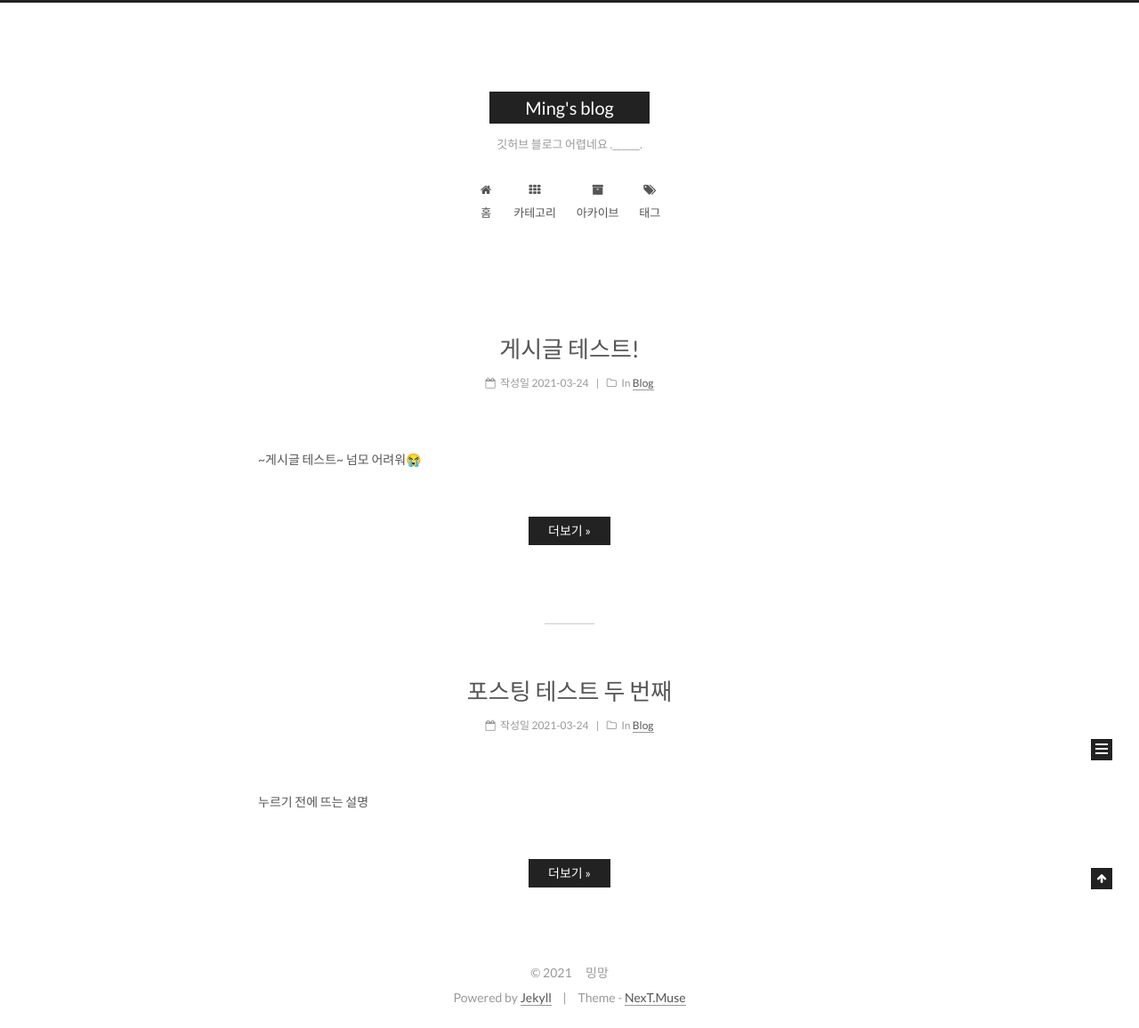
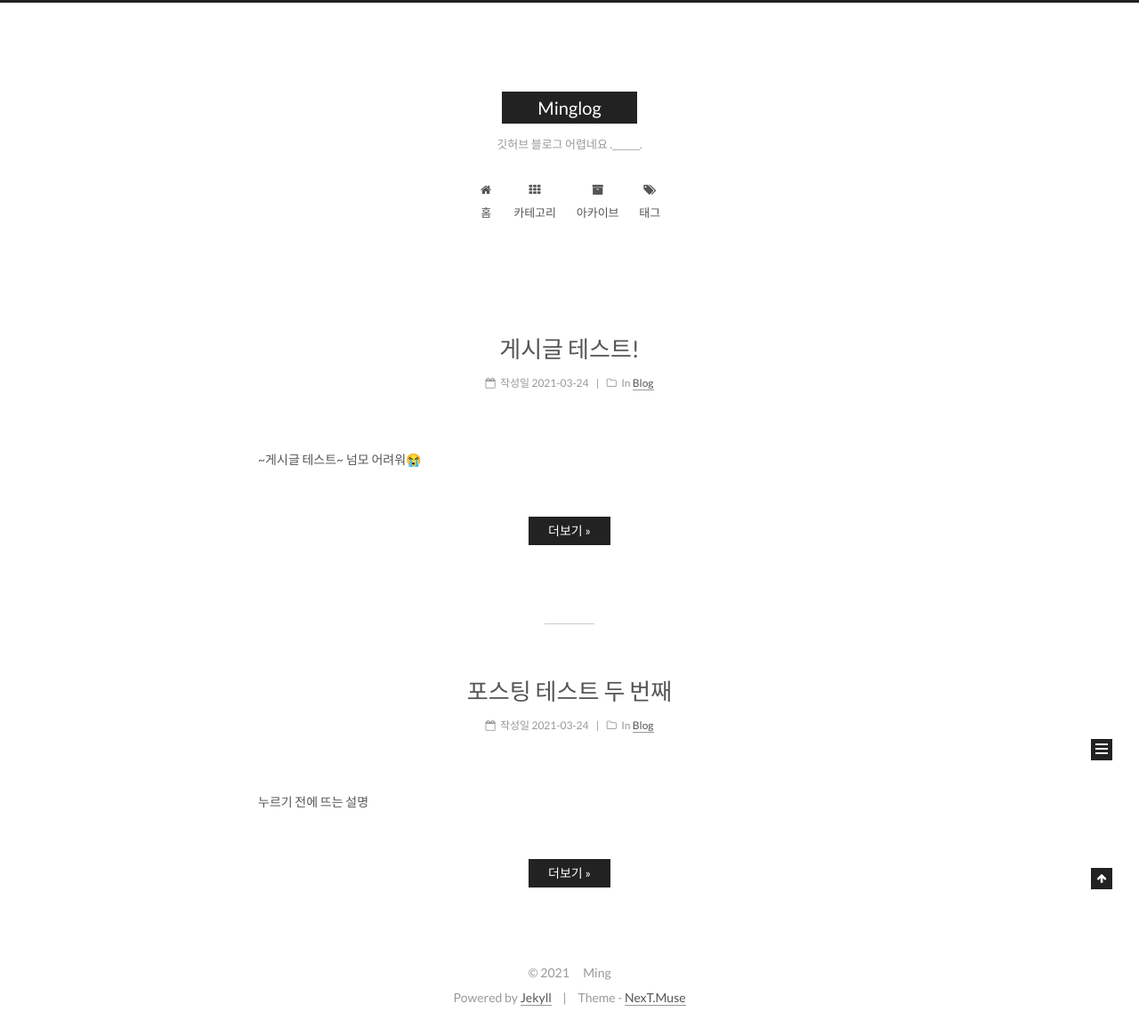
Before and after one commit to kimmin233/kimmin233.github.io, a Jekyll site: the page built from index.html, in a window 1280 px wide. Shown: the whole page at 89% size. Built offline with Jekyll 4.4.1, drawn with Linux system fonts in a browser that asks for light colours; the list of posts is cut into pages by our own code.

Commit message:
site setting 변경

```diff
--- a/_config.yml
+++ b/_config.yml
@@ -4,10 +4,11 @@
 # ---------------------------------------------------------------
 
 # Site
-title: Ming's blog
+title: Minglog
 subtitle: 깃허브 블로그 어렵네요 .______.
 description: 철이 없었죠. 블로그를 하기위해 깃허브에서 시작했다는 거 자체가.
-author: 밍망
+author: Ming
+header-img: seedling
 # Support language: de, en, fr-FR, id, ja, ko, pt-BR, pt, ru, zh-Hans, zh-hk, zh-tw
 language: ko
 date_format: '%Y-%m-%d'
@@ -215,7 +216,7 @@ font:
 # Value is the target link (E.g. GitHub: https://github.com/iissnan)
 social:
   GitHub: https://github.com/kimmin233
-  Email: mingkim980313@gmail.com
+#  Email: mingkim980313@gmail.com
 
 
 # Social Links Icons
```
